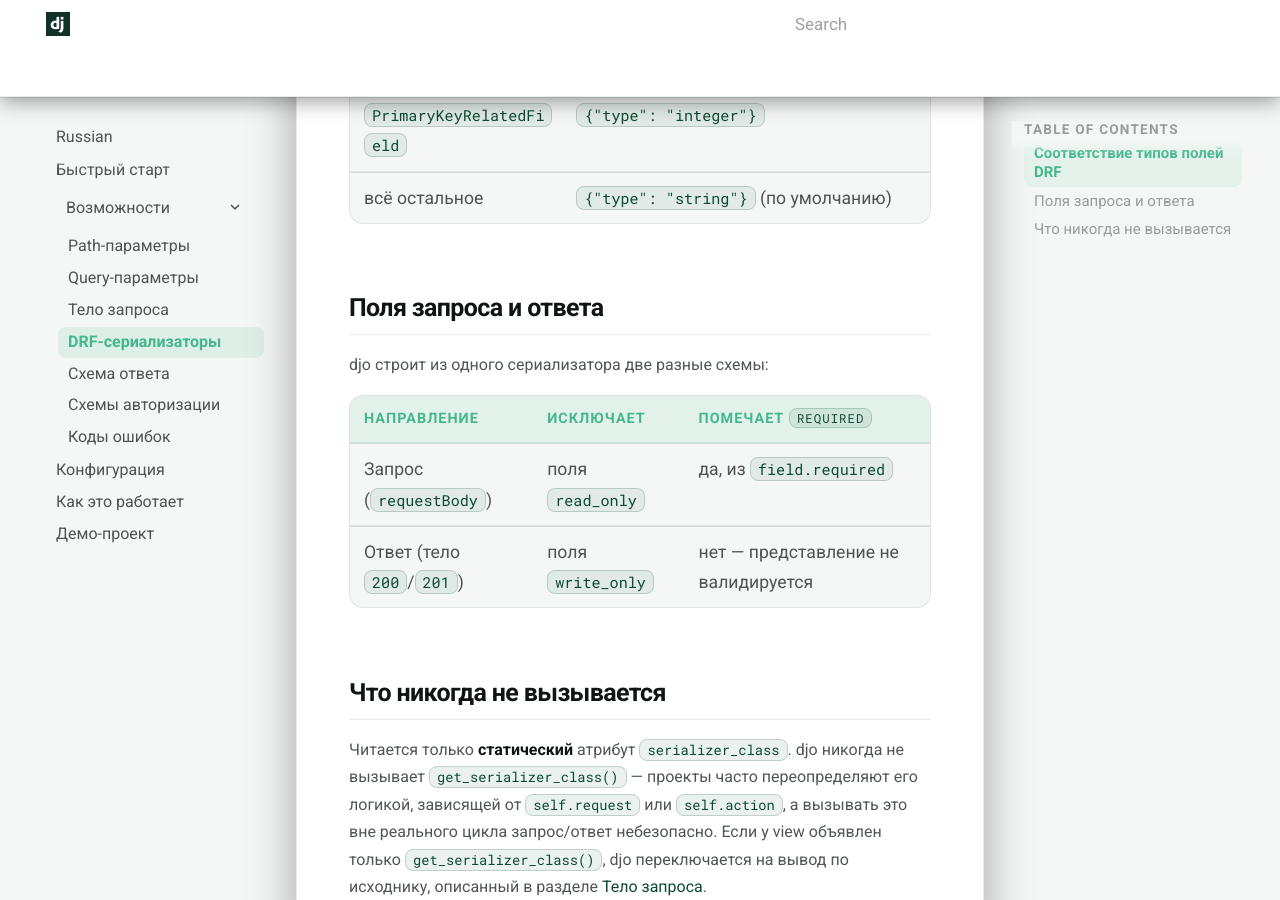
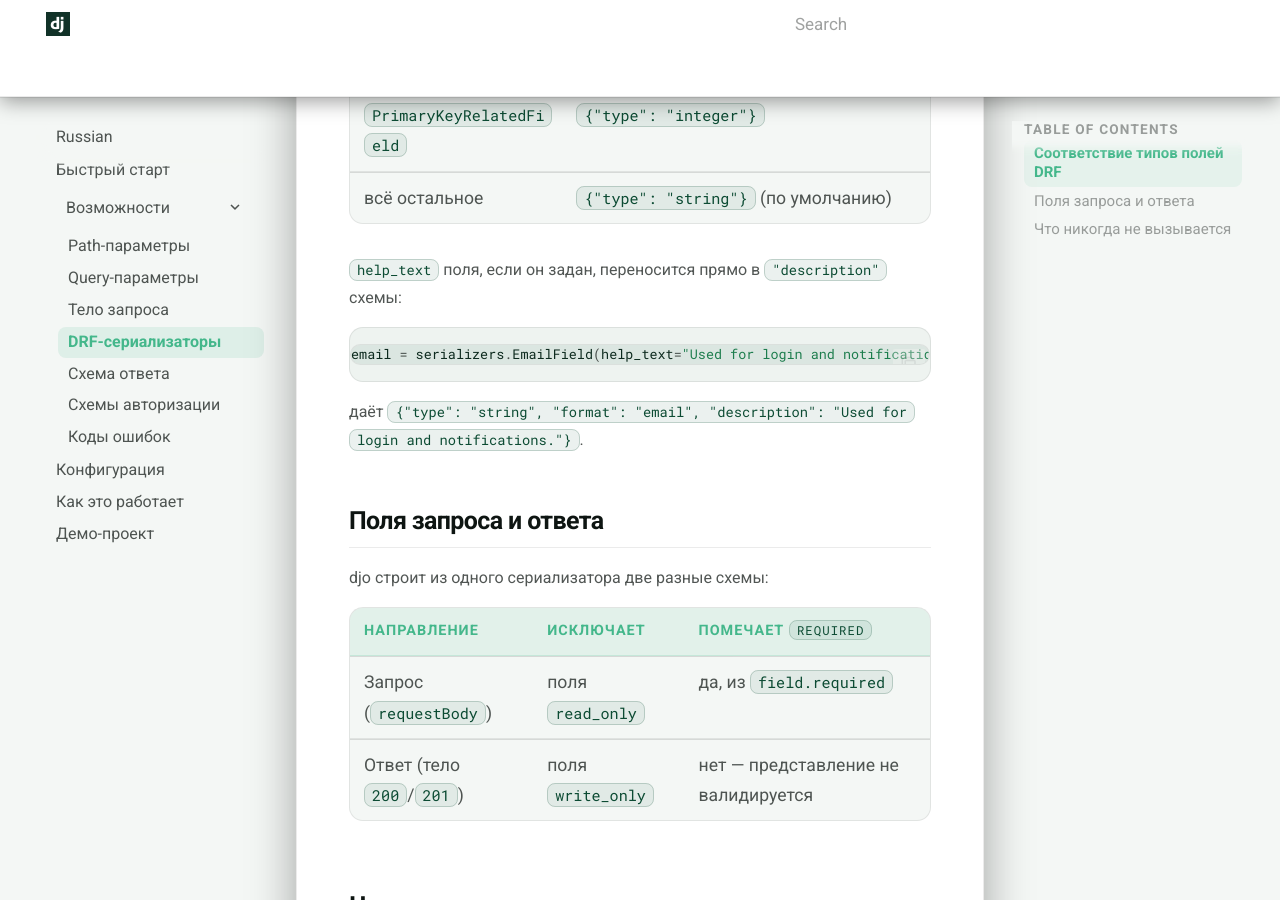
Before and after one commit to NEFORCEO/djo, an MkDocs documentation site: the page built from docs/ru/features/drf-serializers.md, in a window 1280 px wide and 900 px high, scrolled down 2563 px. Built offline with MkDocs 1.6.1 and Material for MkDocs 9.7.7, drawn with Linux system fonts in a browser that asks for light colours; comment, search, counter and statistics services are not loaded.

Commit message:
docs: update drf-serializers.md

````diff
--- a/docs/ru/features/drf-serializers.md
+++ b/docs/ru/features/drf-serializers.md
@@ -52,6 +52,14 @@ class ProductListCreateView(ListCreateAPIView):
 | `PrimaryKeyRelatedField` | `{"type": "integer"}` |
 | всё остальное | `{"type": "string"}` (по умолчанию) |
 
+`help_text` поля, если он задан, переносится прямо в `"description"` схемы:
+
+```python
+email = serializers.EmailField(help_text="Used for login and notifications.")
+```
+
+даёт `{"type": "string", "format": "email", "description": "Used for login and notifications."}`.
+
 ## Поля запроса и ответа
 
 djo строит из одного сериализатора две разные схемы:
````
